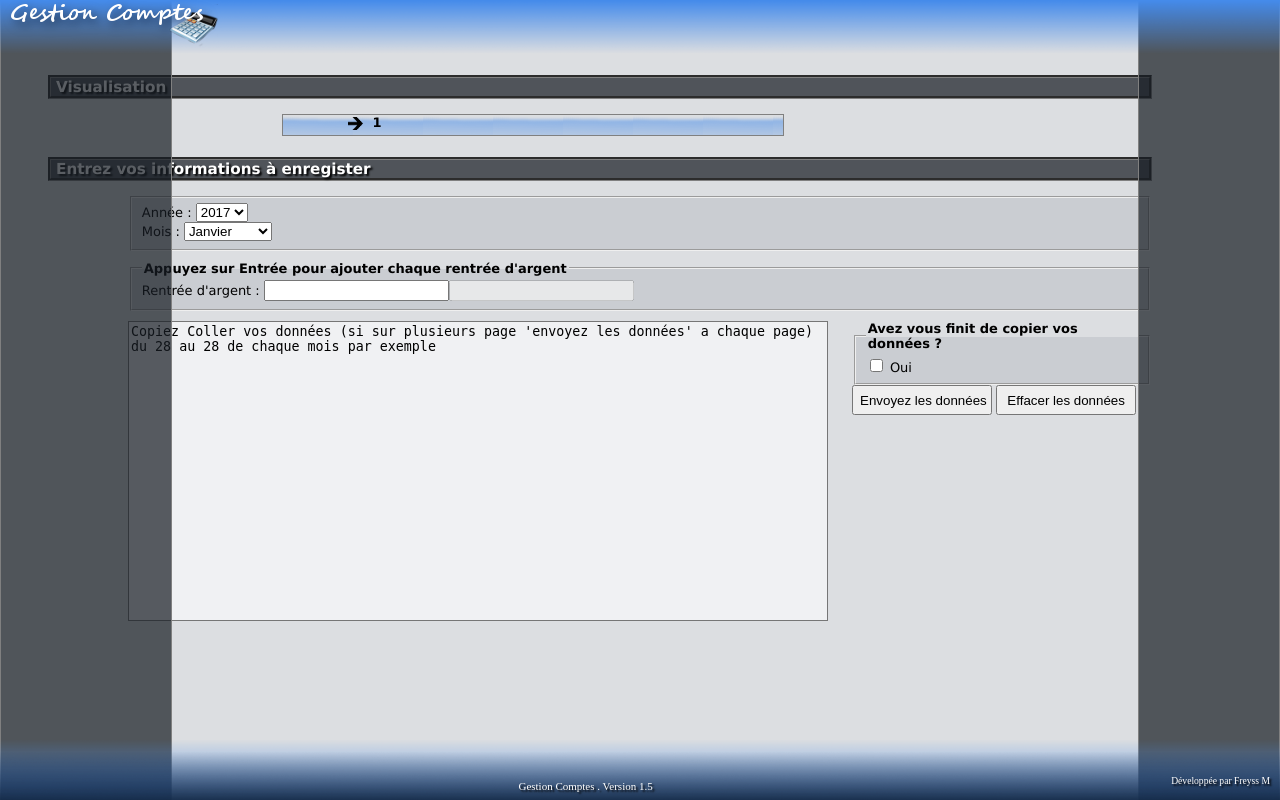
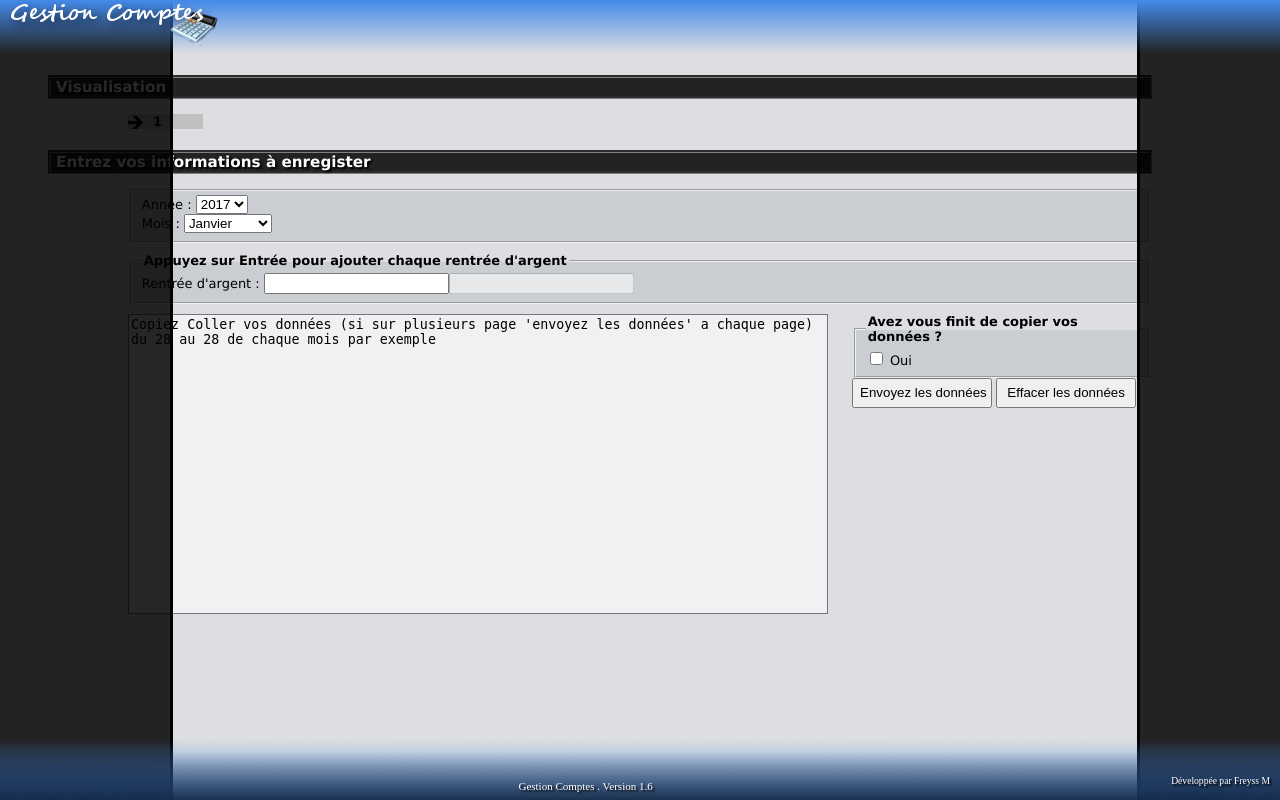
Before and after one commit to Revan027/Compte, a PHP site: page / in a window 1280 px wide. Run offline with PHP 8.4, Linux system fonts and the light colour scheme; tables that the repository leaves empty hold one stand-in row (values such as "Sample post"); some libraries are stand-ins or nearby versions.

Commit message:
Mise à jour graphique

```diff
--- a/feuille.css
+++ b/feuille.css
@@ -41,7 +41,7 @@ h3{
     top:0;
     background-image:url(images/fondBarre.png);
     background-repeat:repeat;
-    border:1px solid gray;
+    border-right:3px solid black;
 }
 
 #barreD{
@@ -53,7 +53,7 @@ h3{
     right:0;
     background-image:url(images/fondBarre.png);
     background-repeat:repeat;
-    border:1px solid gray;
+    border-left:3px solid black;
 }
 
 #centre {
@@ -248,25 +264,22 @@ table{
 /*Liste d'année*/
 
 #selectionAnnee{
-    width:500px;
     height:20px;
-    margin-left:15%;
-    margin-bottom:2%;
-    border:1px solid gray;
     font-size:13px;
     font-weight:bold;
-    background-image:url(images/fondAnnee.png);
 }
 ol{
     float:left;
     margin:0;
+    padding:0;
     list-style-type:none;
 }
 li{
     float:left; /*pour IE*/
+    padding-left:25px;
     width:50px;
-    padding-left:25px;
-    margin-left:25px;
+    background-color:silver;
+    margin-right:15px;
     background-image:url(images/fleche.png);
     background-repeat:no-repeat;
 }
--- a/index.php
+++ b/index.php
@@ -82,7 +82,7 @@
             </div>
         </div>
         <div id="footer">
-            <p class="signature">Développée  par Freyss M</p><p class="version">Gestion Comptes . Version 1.5</p>
+            <p class="signature">Développée  par Freyss M</p><p class="version">Gestion Comptes . Version 1.6</p>
         </div>
     </body>
 </html>
--- a/templates/tableau.php
+++ b/templates/tableau.php
@@ -1,4 +1,4 @@
-<table CELLPADDING='9'>
+<table CELLPADDING='9' id="table1">
     <tr>
         <td class='titremois'>Mois</td>
         <?php for ($i = 0; $i < $tailleTab; $i++) { ?>
@@ -31,7 +31,7 @@
         <?php } ?>
     </tr>
  </table>
-<table CELLPADDING='9'>
+<table CELLPADDING='9' id="table2">
     <?php if ($scinder == true) { ?>
 
         <tr>
```
Also changed, not shown: other parts of feuille.css (+27 -11 lines), images/bulle.png, images/bulleBas.png, images/bulleCentre.png, images/bulleHaut.png, images/fond.png (deleted), images/fondAnnee.png (deleted), images/fondBarre.png, images/fondT4.png (deleted), images/table.png (deleted), 2 other files.
